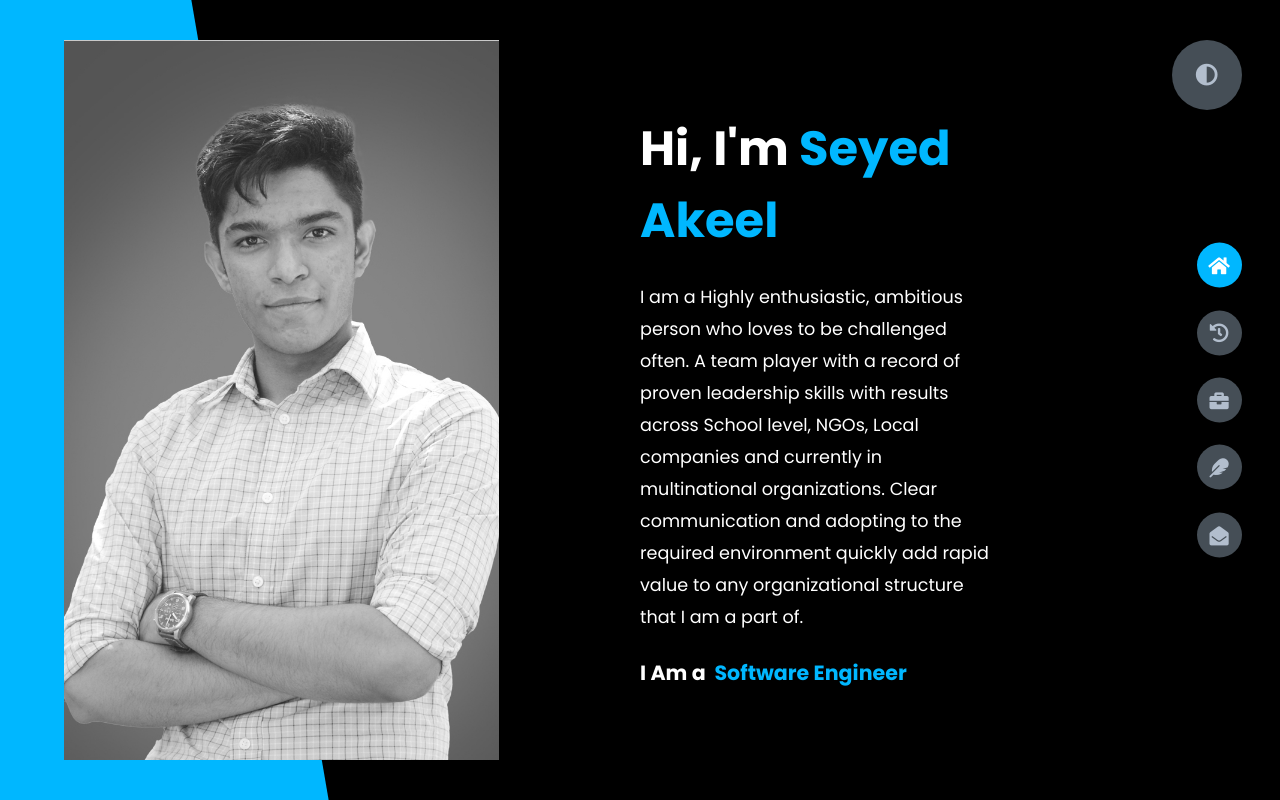
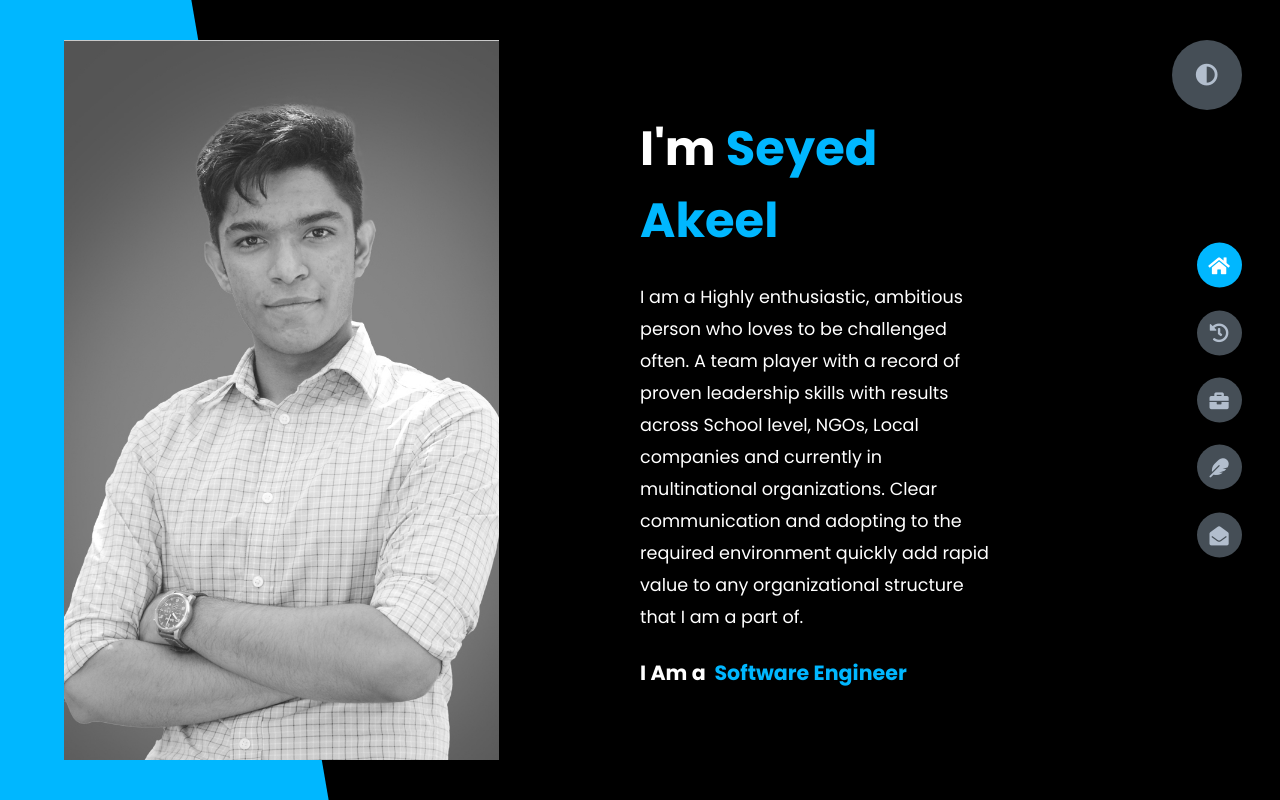
Before and after one commit to akeel230/akeelCodes, a plain HTML site: page index.html in a window 1280 px wide. Drawn offline with Linux system fonts and the light colour scheme.

Commit message:
first commit

```diff
--- a/index.html
+++ b/index.html
@@ -33,7 +33,7 @@
           </div>
         </div>
         <div class="right-header">
-          <h1 class="name">Hi, I'm <span>Seyed Akeel</span></h1>
+          <h1 class="name"> I'm <span>Seyed Akeel</span></h1>
           <p>
             I am a Highly enthusiastic, ambitious person who loves to be
             challenged often. A team player with a record of proven
```
